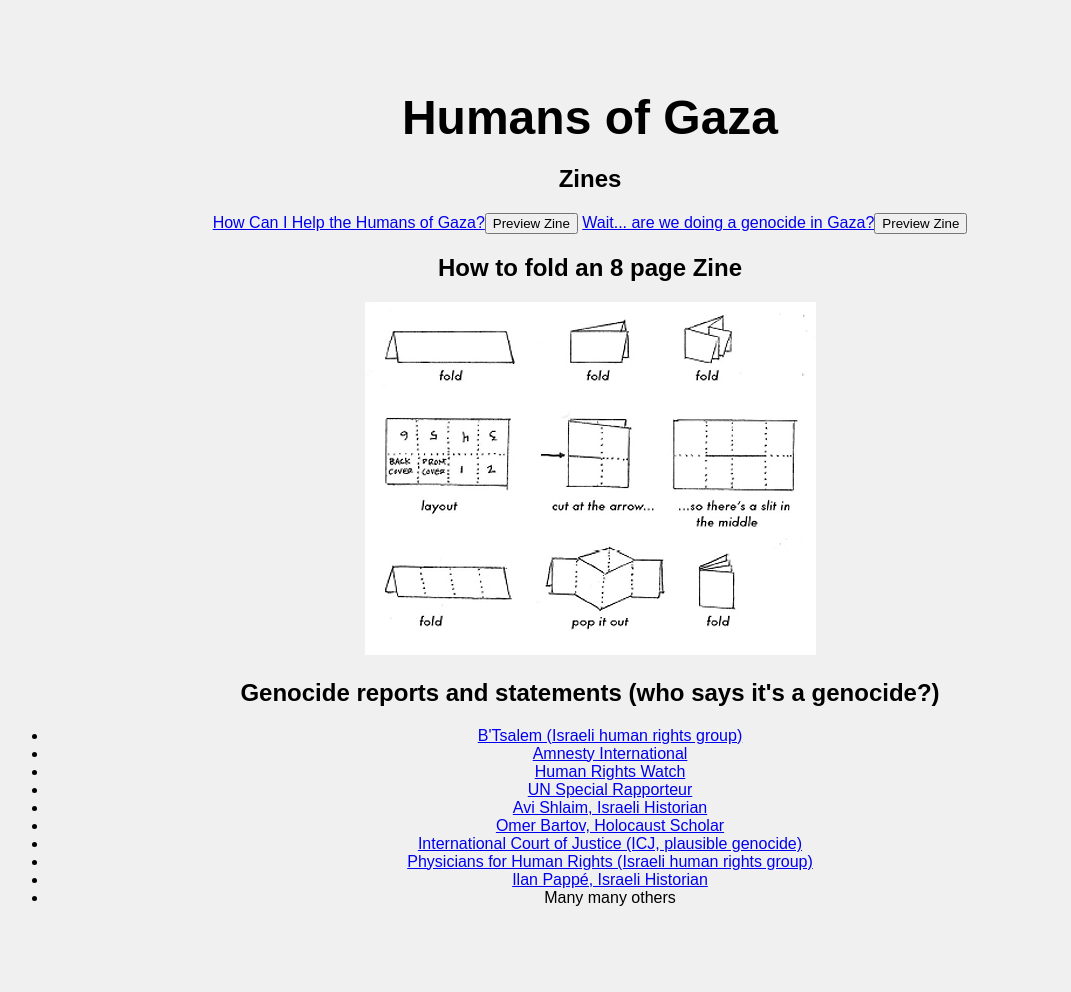
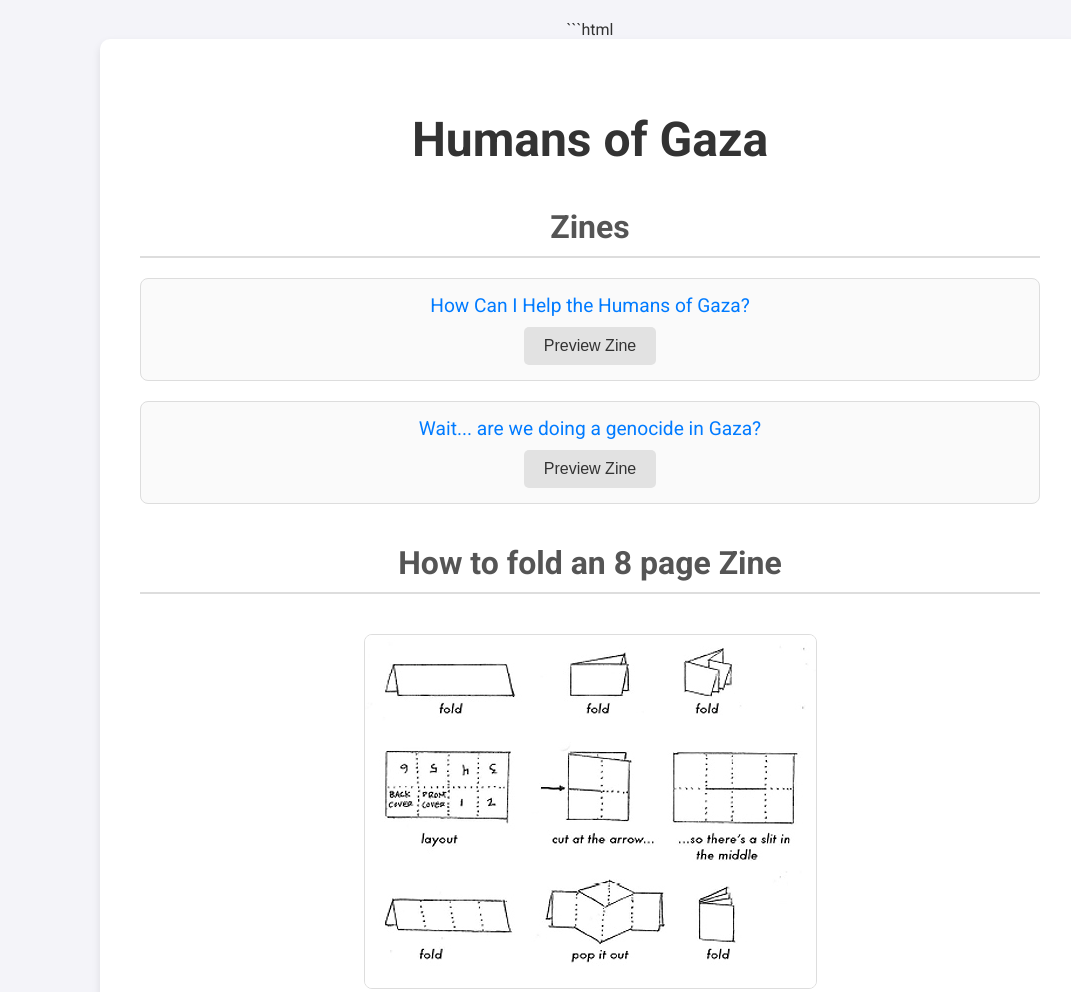
Before and after one commit to humansofgaza/humansofgaza.github.io, a plain HTML site: page index.html in a window 1280 px wide. Shown: the top 992 px of the page, without its empty margins (50-1121 px from the left). Drawn offline with Linux system fonts and the light colour scheme.

Commit message:
Update index.html

````diff
--- a/index.html
+++ b/index.html
@@ -1,46 +1,207 @@
+```html
 <!DOCTYPE html>
 <html lang="en">
 <head>
     <script src="https://cdnjs.cloudflare.com/ajax/libs/pdf.js/2.6.347/pdf.min.js"></script>
     <meta charset="UTF-8">
+    <meta name="viewport" content="width=device-width, initial-scale=1.0">
     <title>Humans of Gaza</title>
+    <link href="https://fonts.googleapis.com/css2?family=Roboto:wght@400;700&display=swap" rel="stylesheet">
     <style>
+        :root {
+            --primary-color: #333;
+            --secondary-color: #555;
+            --background-color: #f4f4f9;
+            --accent-color: #007BFF;
+            --border-color: #ddd;
+            --button-bg: #e2e2e2;
+            --button-hover: #ccc;
+        }
+
         body {
-            font-family: Arial, sans-serif;
+            font-family: 'Roboto', sans-serif;
+            background-color: var(--background-color);
+            color: var(--primary-color);
+            margin: 0;
+            padding: 20px;
+            display: flex;
+            flex-direction: column;
+            align-items: center;
+        }
+
+        .container {
+            max-width: 900px;
+            width: 100%;
+            background-color: #fff;
+            padding: 40px;
+            border-radius: 10px;
+            box-shadow: 0 4px 8px rgba(0, 0, 0, 0.1);
             text-align: center;
-            padding: 50px;
-            background-color: #f0f0f0;
         }
+
         h1 {
             font-size: 3em;
+            color: var(--primary-color);
+            margin-bottom: 10px;
+        }
+
+        h2 {
+            font-size: 2em;
+            color: var(--secondary-color);
+            margin-top: 40px;
             margin-bottom: 20px;
+            border-bottom: 2px solid var(--border-color);
+            padding-bottom: 10px;
         }
+
         p {
-            font-size: 1.5em;
-            color: #555;
+            font-size: 1.2em;
+            color: var(--secondary-color);
         }
+
+        .zine-item {
+            display: flex;
+            flex-direction: column;
+            align-items: center;
+            margin: 20px 0;
+            padding: 15px;
+            border: 1px solid var(--border-color);
+            border-radius: 8px;
+            background-color: #fafafa;
+        }
+
+        .zine-item a {
+            font-size: 1.2em;
+            color: var(--accent-color);
+            text-decoration: none;
+            margin-bottom: 10px;
+            transition: color 0.3s;
+        }
+
+        .zine-item a:hover {
+            color: #0056b3;
+        }
+
+        .zine-item button {
+            padding: 10px 20px;
+            font-size: 1em;
+            color: var(--primary-color);
+            background-color: var(--button-bg);
+            border: none;
+            border-radius: 5px;
+            cursor: pointer;
+            transition: background-color 0.3s, transform 0.2s;
+        }
+
+        .zine-item button:hover {
+            background-color: var(--button-hover);
+            transform: translateY(-2px);
+        }
+
+        #preview {
+            margin-top: 20px;
+            border: 1px solid var(--border-color);
+            padding: 15px;
+            border-radius: 8px;
+            background-color: #fff;
+            box-shadow: inset 0 2px 4px rgba(0, 0, 0, 0.05);
+            display: none;
+        }
+
+        #nav {
+            display: flex;
+            justify-content: center;
+            align-items: center;
+            gap: 15px;
+            margin-bottom: 15px;
+        }
+
+        #nav button {
+            padding: 8px 15px;
+            font-size: 1em;
+            background-color: var(--accent-color);
+            color: white;
+            border: none;
+            border-radius: 5px;
+            cursor: pointer;
+            transition: background-color 0.3s;
+        }
+
+        #nav button:hover {
+            background-color: #0056b3;
+        }
+
+        #pageInfo {
+            font-size: 1.2em;
+            font-weight: 700;
+        }
+
+        #zineCanvas {
+            max-width: 100%;
+            height: auto;
+            border: 1px solid var(--border-color);
+            border-radius: 5px;
+        }
+
+        .folding-img {
+            max-width: 100%;
+            height: auto;
+            margin-top: 20px;
+            border: 1px solid var(--border-color);
+            border-radius: 8px;
+        }
+
+        .reports-list {
+            list-style-type: none;
+            padding: 0;
+            text-align: left;
+        }
+
+        .reports-list li {
+            margin-bottom: 10px;
+        }
+
+        .reports-list li a {
+            color: var(--accent-color);
+            text-decoration: none;
+            transition: color 0.3s;
+        }
+
+        .reports-list li a:hover {
+            color: #0056b3;
+            text-decoration: underline;
+        }
+
     </style>
 
 </head>
 <body>
+    <div class="container">
         <h1>Humans of Gaza</h1>
         <h2>Zines</h2>
-    <span><a href="Gaza (single page foldable 8 part booklet).pdf">How Can I Help the Humans of Gaza?</a><button class="pdf">Preview Zine</button></span>
-    <span><a href="Wait are we doing a genocide.pdf">Wait... are we doing a genocide in Gaza?</a><button class="pdf">Preview Zine</button></span>
+        <div class="zine-item">
+            <a href="Gaza (single page foldable 8 part booklet).pdf">How Can I Help the Humans of Gaza?</a>
+            <button class="pdf">Preview Zine</button>
+        </div>
+        <div class="zine-item">
+            <a href="Wait are we doing a genocide.pdf">Wait... are we doing a genocide in Gaza?</a>
+            <button class="pdf">Preview Zine</button>
+        </div>
 
         <div id="preview" style="display: none;">
-    <div id="nav" style="display: block;">
+            <div id="nav">
                 <button onclick="prevPage()">◀ Prev</button>
                 <span id="pageInfo">Page 1 / 8</span>
                 <button onclick="nextPage()">Next ▶</button>
             </div>
             <canvas id="zineCanvas" width="396" height="612"></canvas>
         </div>
+
         <h2>How to fold an 8 page Zine</h2>
-    <img src="CqyUq8.png" />
-    <div>
+        <img class="folding-img" src="CqyUq8.png" alt="Diagram showing how to fold an 8 page zine" />
+
         <h2>Genocide reports and statements (who says it's a genocide?)</h2>
-       <ul>
+        <ul class="reports-list">
             <li><a href="https://www.btselem.org/publications/202507_our_genocide">B'Tsalem (Israeli human rights group)</a></li>
             <li><a href="https://www.amnesty.org/en/latest/news/2024/12/amnesty-international-concludes-israel-is-committing-genocide-against-palestinians-in-gaza/">Amnesty International</a></li>
             <li><a href="https://www.hrw.org/news/2024/12/19/israels-crime-extermination-acts-genocide-gaza">Human Rights Watch</a></li>
@@ -52,11 +213,9 @@
             <li><a href="https://www.prospectmagazine.co.uk/views/people/69831/ilan-pappe-in-a-genocide-there-are-no-two-sides">Ilan Pappé, Israeli Historian</a></li>
             <li>Many many others</li>
         </ul>
-
     </div>
 
 <script>
-//TODO:
     document.querySelectorAll("button.html").forEach(bb=>{
       bb.onclick=(e)=>{
          let url=bb.parentNode.querySelector("a").href;
@@ -157,3 +316,4 @@
   </script>
 </body>
 </html>
+```
````
Lines whose indentation alone changed are shown as unchanged.
